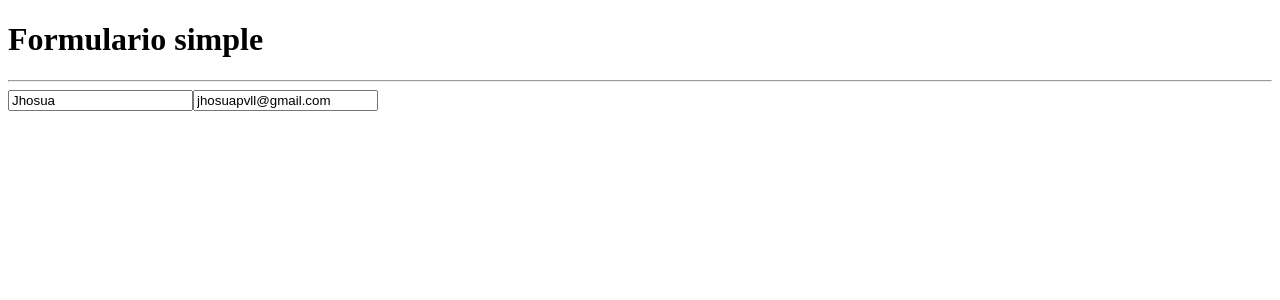
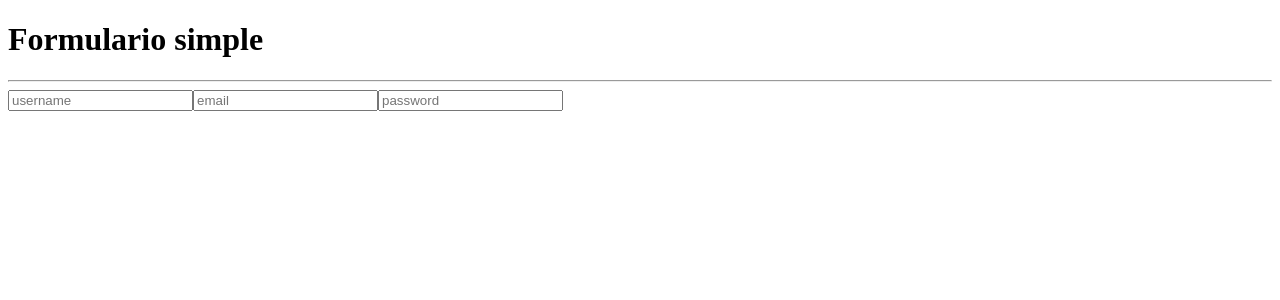
Before and after one commit to jhosuapp/hooks-react-ts, a React app: page / in a window 1280 px wide. Shown: the top 300 px of the page. Built offline with nearby package versions, Linux system fonts and the light colour scheme; the HTML template or start-up script is replaced by a standard one.

Commit message:
feat: simple form with custom hook

```diff
--- /dev/null
+++ b/src/02-use-effect/SimpleFormWithHook.tsx
@@ -0,0 +1,55 @@
+// import { useEffect, useState } from 'react';
+// import type { ChangeEventHandler } from 'react';
+import { Message } from './Message';
+import { useForm } from '../hooks';
+
+const SimpleFormWithHook = ():JSX.Element => {
+
+    const { form, HandleOnChange } = useForm({
+        username: '',
+        email: '',
+        password: ''
+    });
+
+    const { username, email, password } = form;
+
+    return (
+        <>
+            <h1>Formulario simple</h1>
+            <hr />
+
+            <input
+                type="text"
+                className="form-control"
+                placeholder="username"
+                name="username"
+                value={ username }
+                onChange={ HandleOnChange }
+            />
+
+            <input
+                type="email"
+                className="form-control mt-2"
+                placeholder="email"
+                name="email"
+                value={ email }
+                onChange={ HandleOnChange }
+            />
+
+            <input
+                type="password"
+                className="form-control mt-2"
+                placeholder="password"
+                name="password"
+                value={ password }
+                onChange={ HandleOnChange }
+            />
+
+            {
+                username == 'Jhosua2' && <Message />
+            }
+        </>
+    )
+}
+
+export { SimpleFormWithHook }
--- a/src/hooks/index.ts
+++ b/src/hooks/index.ts
@@ -1 +1,2 @@
 export * from './useCounter';
+export * from './useForm';
--- /dev/null
+++ b/src/hooks/useForm.ts
@@ -0,0 +1,34 @@
+import { useState } from 'react';
+import type { ChangeEventHandler } from 'react';
+
+
+type Iform = {
+    username?: string,
+    email?: string,
+    password?: string,
+}
+
+type IUseForm = {
+    HandleOnChange: ChangeEventHandler<HTMLInputElement>;
+    form: Iform
+}
+
+const useForm = ( initialForm: Iform ):IUseForm=>{
+    const [form, setForm] = useState<Iform>( initialForm );
+
+    const HandleOnChange:ChangeEventHandler<HTMLInputElement> = ({ target })=>{
+        const { name, value } = target;
+        setForm({
+            ...form,
+            [name]: value
+        });
+    }
+
+
+    return {
+        HandleOnChange,
+        form,
+    }
+}
+
+export { useForm }
--- a/src/main.tsx
+++ b/src/main.tsx
@@ -1,12 +1,13 @@
-import React from 'react';
+// import React from 'react';
 import ReactDOM from 'react-dom/client';
 // import { App } from './App.tsx';
 // import { Counter } from './01-use-state/Counter';
 // import { CounterWithHook } from './01-use-state/CounterWithHook';
-import { SimpleForm } from './02-use-effect/SimpleForm';
+// import { SimpleForm } from './02-use-effect/SimpleForm';
+import { SimpleFormWithHook } from './02-use-effect/SimpleFormWithHook';
 
 ReactDOM.createRoot(document.getElementById('root')!).render(
   // <React.StrictMode>
-    <SimpleForm />
+    <SimpleFormWithHook />
   // </React.StrictMode>,
 )
```
